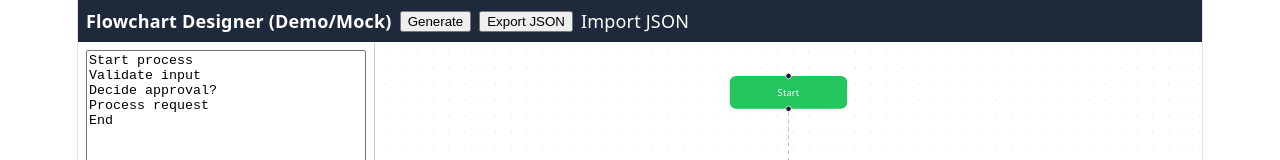
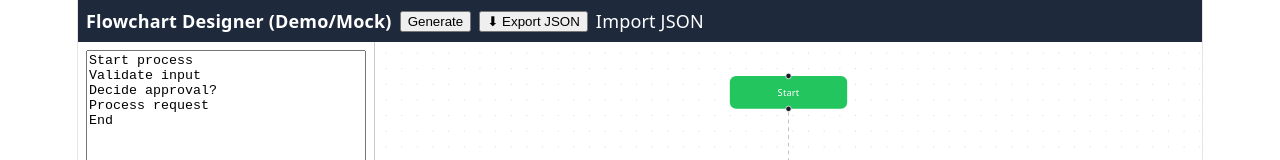
Before and after one commit to shanmugapriyag2196/KiloCode-Flow-Chart-Designer, a React (Vite) app: page / in a window 1280 px wide. Shown: the top 160 px of the page. Built offline with nearby package versions, Linux system fonts and the light colour scheme.

Commit message:
Add download icon

```diff
--- a/src/App.tsx
+++ b/src/App.tsx
@@ -63,7 +63,7 @@ export default function App() {
       <div style={{ padding: 8, background: '#1e293b', color: '#fff', display: 'flex', gap: 8, alignItems: 'center' }}>
         <strong>Flowchart Designer (Demo/Mock)</strong>
         <button onClick={regenerate}>Generate</button>
-        <button onClick={exportJSON}>Export JSON</button>
+        <button onClick={exportJSON}>⬇ Export JSON</button>
         <label style={{ cursor: 'pointer' }}>Import JSON<input type="file" accept="application/json" onChange={importJSON} style={{ display: 'none' }} /></label>
       </div>
       <div style={{ flex: 1, display: 'flex' }}>
```
